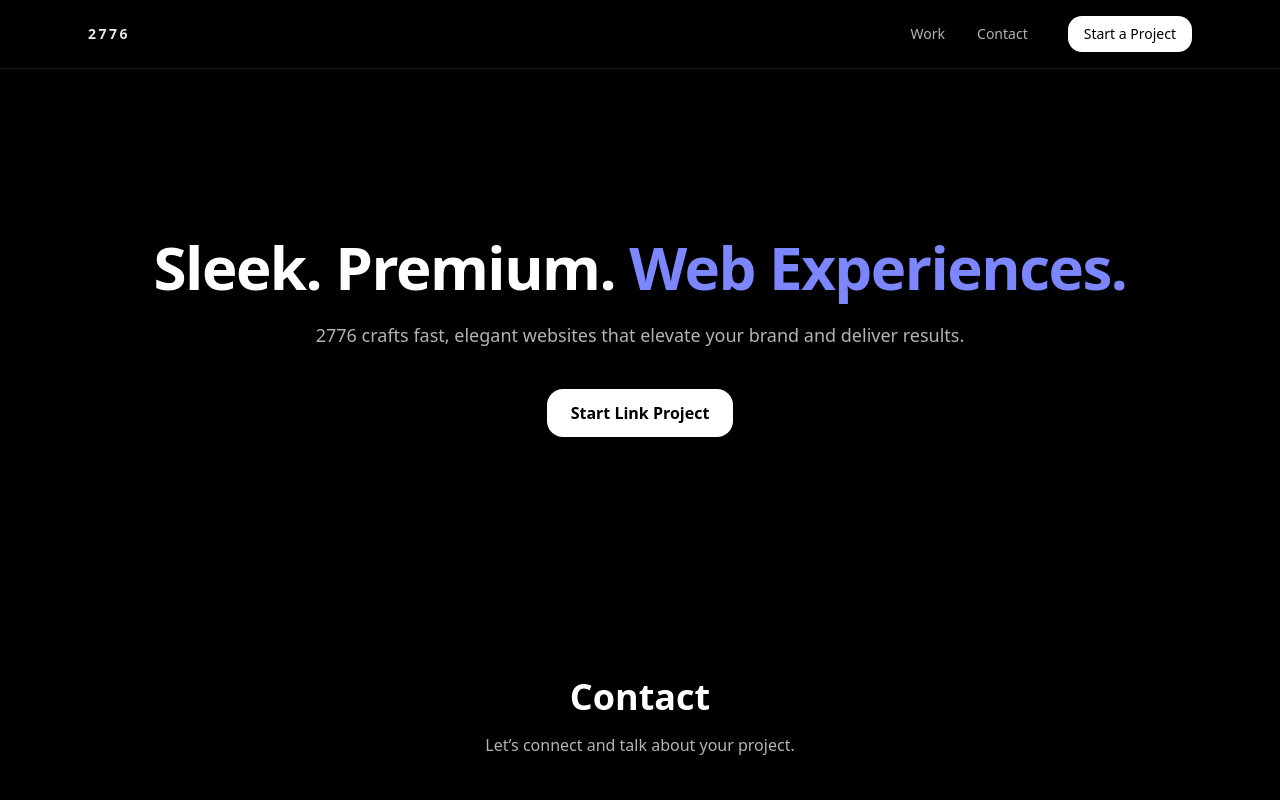
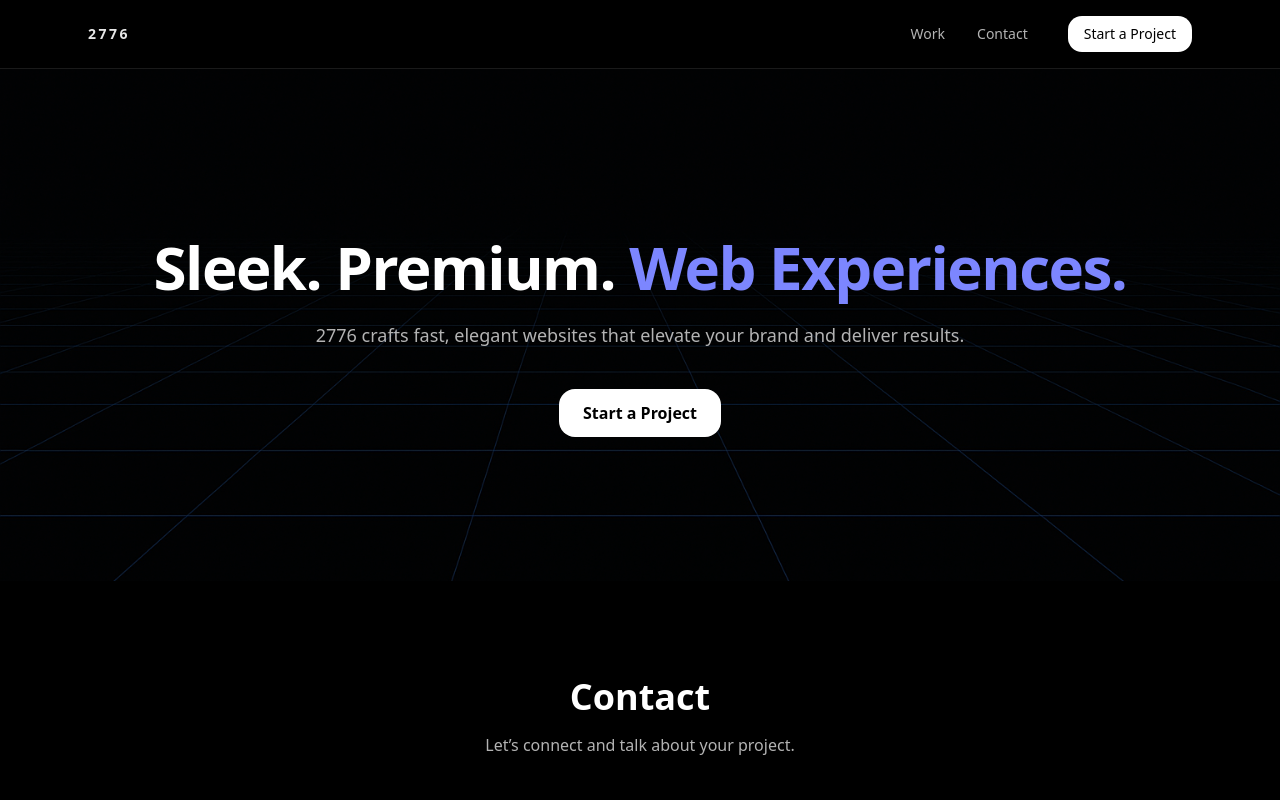
Before and after one commit to Shawn2776/2776, a Next.js app: page / in a window 1280 px wide. Shown: the top 800 px of the page. Built offline with nearby package versions, Linux system fonts and the light colour scheme.

Commit message:
updated components

```diff
--- a/app/page.js
+++ b/app/page.js
@@ -1,6 +1,7 @@
 "use client";
 
 import Navbar from "@/components/SiteNav";
+import Image from "next/image";
 import Link from "next/link";
 import { useState } from "react";
 
@@ -16,10 +17,15 @@ export default function Home() {
 function Hero() {
   return (
     <section className="relative overflow-hidden">
-      <div className="pointer-events-none absolute inset-0 -z-10">
-        <div className="absolute -top-40 left-1/2 h-[36rem] w-[36rem] -translate-x-1/2 rounded-full bg-[radial-gradient(closest-side,#6366f1,transparent)] opacity-30 blur-3xl" />
+      {/* Background image */}
+      <div className="absolute inset-0 z-0">
+        <div className="relative h-full w-full">
+          <Image src="/hero-grid.png" alt="" fill priority className="object-cover opacity-70" />
+        </div>
       </div>
-      <div className="mx-auto max-w-6xl px-6 py-24 md:py-36 text-center">
+
+      {/* Content */}
+      <div className="relative z-10 mx-auto max-w-6xl px-6 py-24 md:py-36 text-center">
         <h1 className="mt-6 text-5xl md:text-6xl font-extrabold tracking-tight">
           Sleek. Premium. <span className="text-indigo-400">Web Experiences.</span>
         </h1>
@@ -31,7 +37,7 @@ function Hero() {
             href="#contact"
             className="rounded-2xl bg-white text-black px-6 py-3 font-semibold hover:opacity-90 transition"
           >
-            Start Link Project
+            Start a Project
           </Link>
         </div>
       </div>
```
Also changed, not shown: public/hero-grid.png (added).
